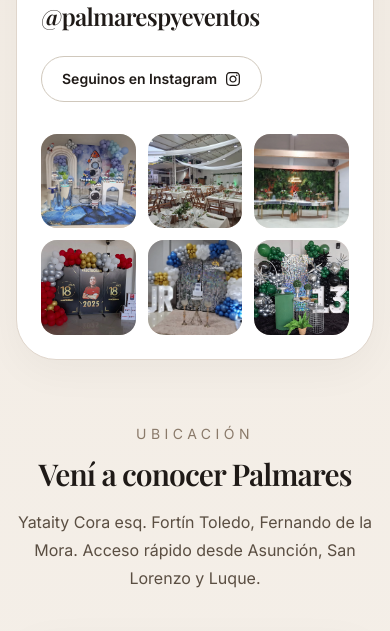
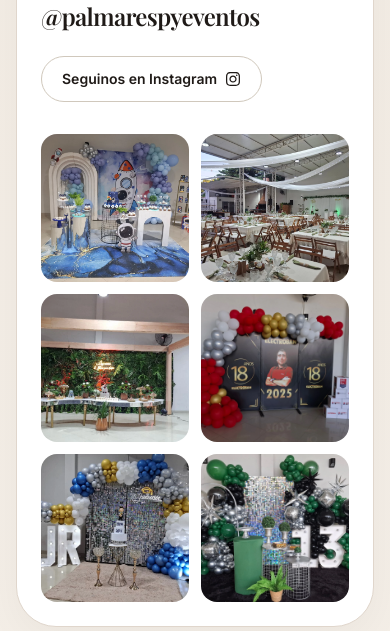
Before and after one commit to RicardoCano06/Palmares-Eventos, a React (Vite) app: page / in a window 390 px wide. Shown: the part 5620-6251 px from the top of the page. Built offline with nearby package versions, Linux system fonts and the light colour scheme.

Commit message:
fix: miniaturas de Instagram más grandes en mobile (2 columnas)

```diff
--- a/src/App.jsx
+++ b/src/App.jsx
@@ -664,7 +664,7 @@ function App() {
                   <FaInstagram className="h-4 w-4" />
                 </a>
               </div>
-              <div className="mt-8 grid grid-cols-3 gap-3 sm:grid-cols-6">
+              <div className="mt-8 grid grid-cols-2 gap-3 sm:grid-cols-3 md:grid-cols-6">
                 {instagramPosts.map((item, index) => (
                   <InstagramCard key={index} item={item} />
                 ))}
```
